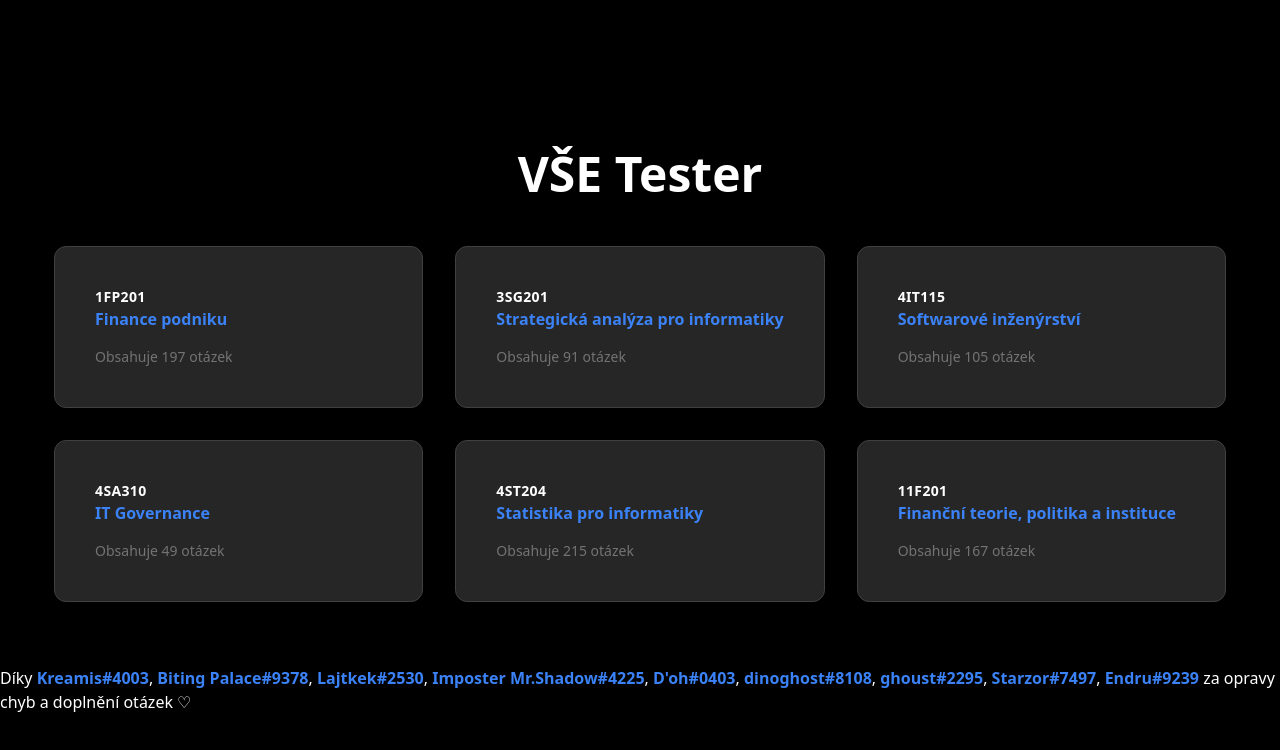
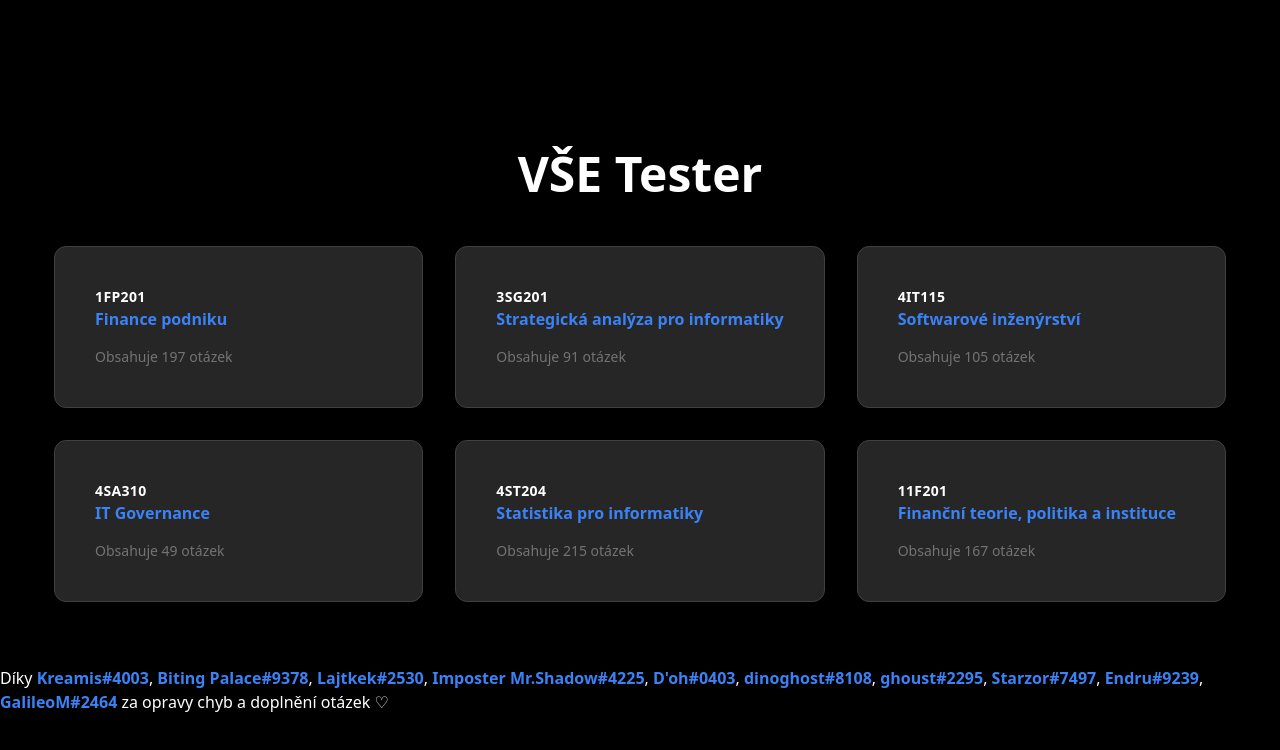
Before and after one commit to jirkavrba/vse-tester, a Next.js app: page / in a window 1280 px wide. Shown: the top 750 px of the page. Built offline with nearby package versions, Linux system fonts and the light colour scheme.

Commit message:
Update Contributors.tsx

```diff
--- a/src/components/Contributors.tsx
+++ b/src/components/Contributors.tsx
@@ -12,7 +12,8 @@ export const Contributors: FC = () => {
         "dinoghost#8108",
         "ghoust#2295",
         "Starzor#7497",
-        "Endru#9239"
+        "Endru#9239",
+        "GalileoM#2464"
     ];
 
     return (
```
